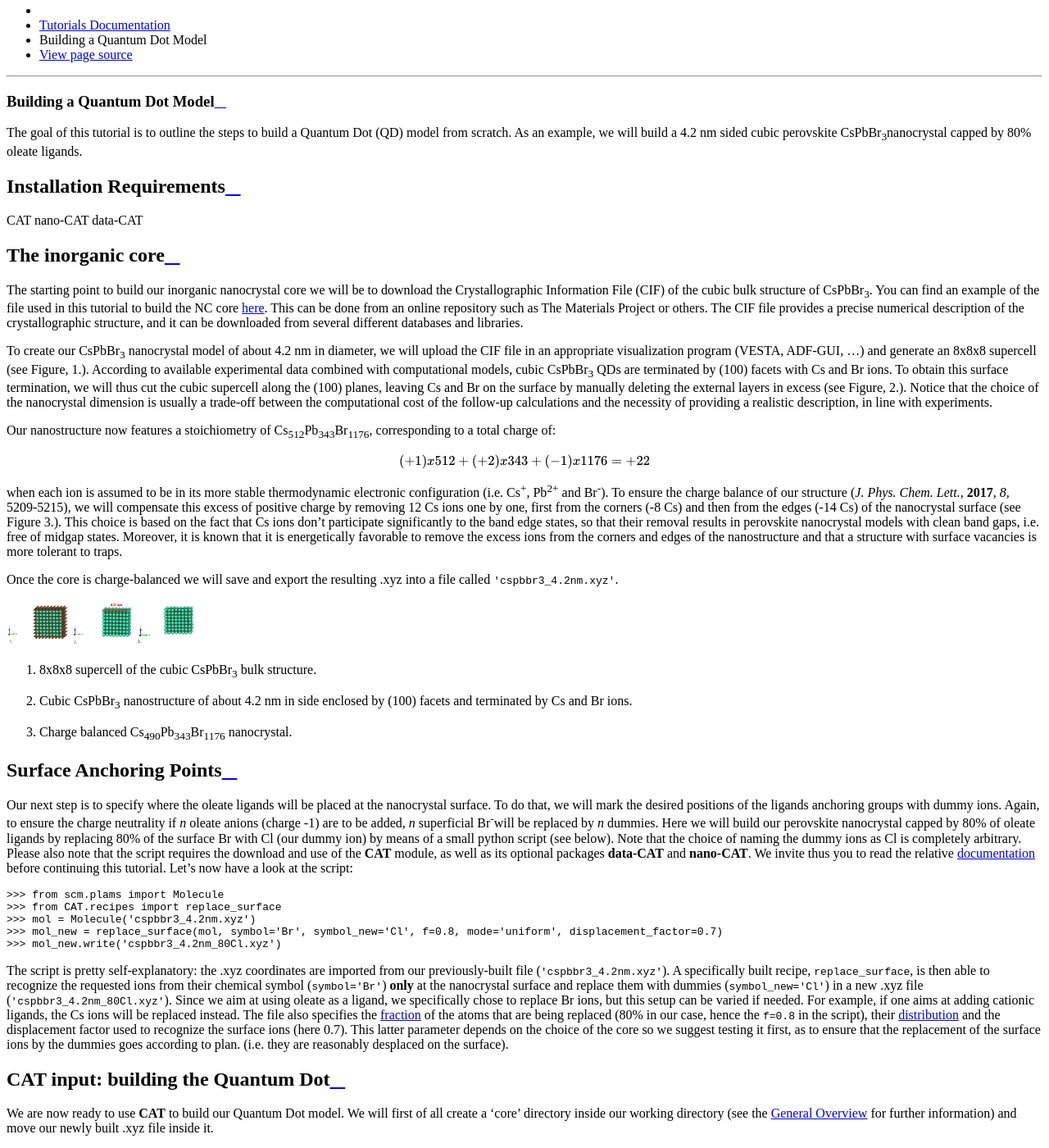
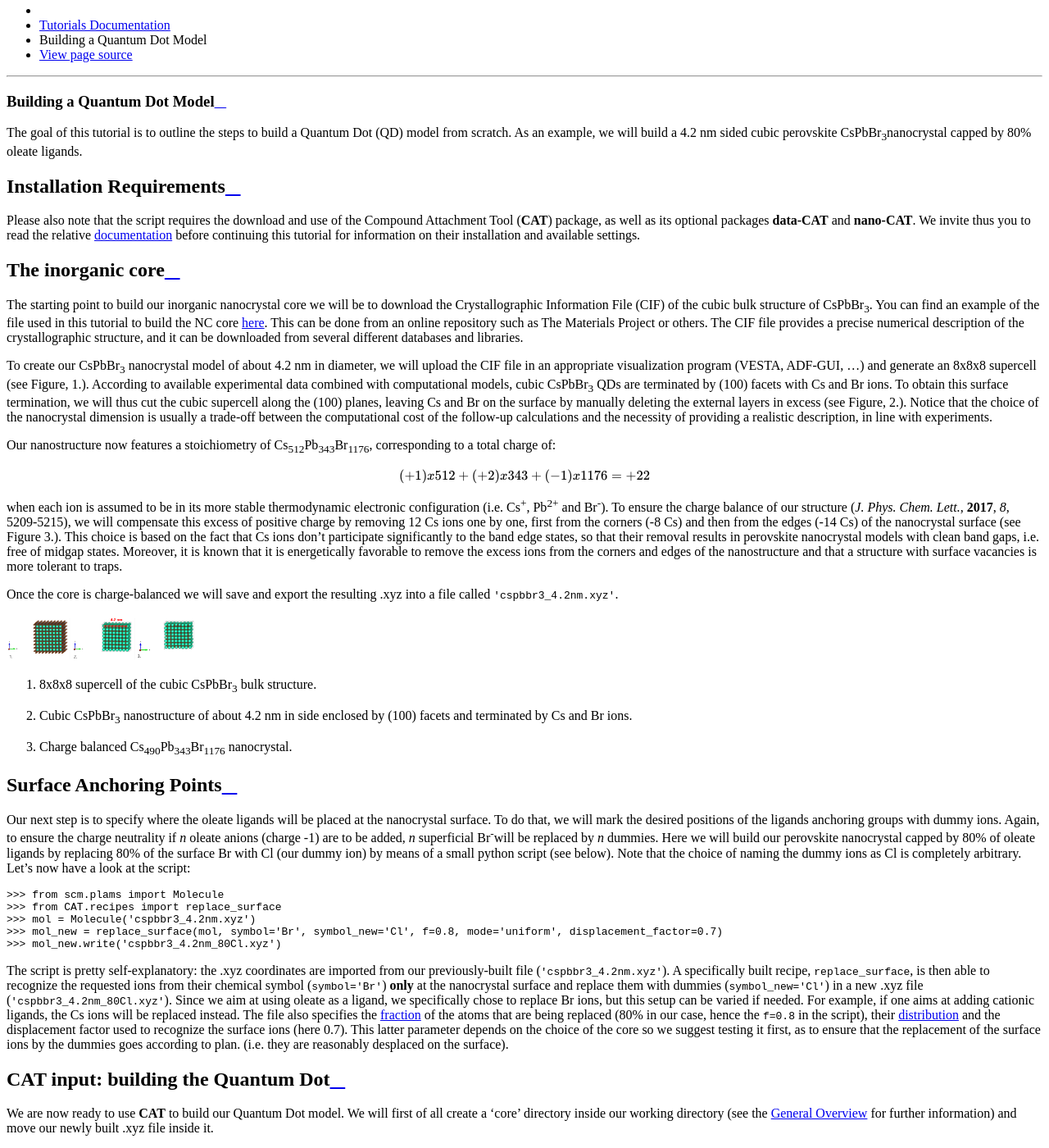
Before and after one commit to nlesc-nano/Tutorials, a Sphinx documentation site: the page built from docs/1_build_qd.rst, in a window 1280 px wide and 1400 px high, scrolled down 307 px. Shown: the whole window at 82% size. Built offline with Sphinx 7.4.7 and the Read the Docs theme 2.0.0, drawn with Linux system fonts in a browser that asks for light colours.

Commit message:
Update 1_build_qd.rst
Add installation requirements to the QD Build tutorial

```diff
--- a/docs/1_build_qd.rst
+++ b/docs/1_build_qd.rst
@@ -6,9 +6,7 @@ The goal of this tutorial is to outline the steps to build a Quantum Dot (QD) mo
 
 Installation Requirements
 -------------------------
-CAT
-nano-CAT
-data-CAT
+Please also note that the script requires the download and use of the Compound Attachment Tool (**CAT**) package, as well as its optional packages **data-CAT** and **nano-CAT**. We invite thus you to read the relative `documentation <https://cat.readthedocs.io/en/latest/0_documentation.html#cat-documentation>`_ before continuing this tutorial for information on their installation and available settings.
 
 The inorganic core
 ------------------
@@ -40,7 +38,6 @@ Once the core is charge-balanced we will save and export the resulting .xyz into
 Surface Anchoring Points
 ------------------------
 Our next step is to specify where the oleate ligands will be placed at the nanocrystal surface. To do that, we will mark the desired positions of the ligands anchoring groups with dummy ions. Again, to ensure the charge neutrality if *n* oleate anions (charge -1) are to be added, *n* superficial Br\ :sup:`-`\ will be replaced by *n* dummies. Here we will build our perovskite nanocrystal capped by 80% of oleate ligands by replacing 80% of the surface Br with Cl (our dummy ion) by means of a small python script (see below). Note that the choice of naming the dummy ions as Cl is completely arbitrary.
-Please also note that the script requires the download and use of the **CAT** module, as well as its optional packages **data-CAT** and **nano-CAT**. We invite thus you to read the relative `documentation <https://cat.readthedocs.io/en/latest/0_documentation.html#cat-documentation>`_ before continuing this tutorial.
 Let's now have a look at the script:
 
 .. code:: python
```
